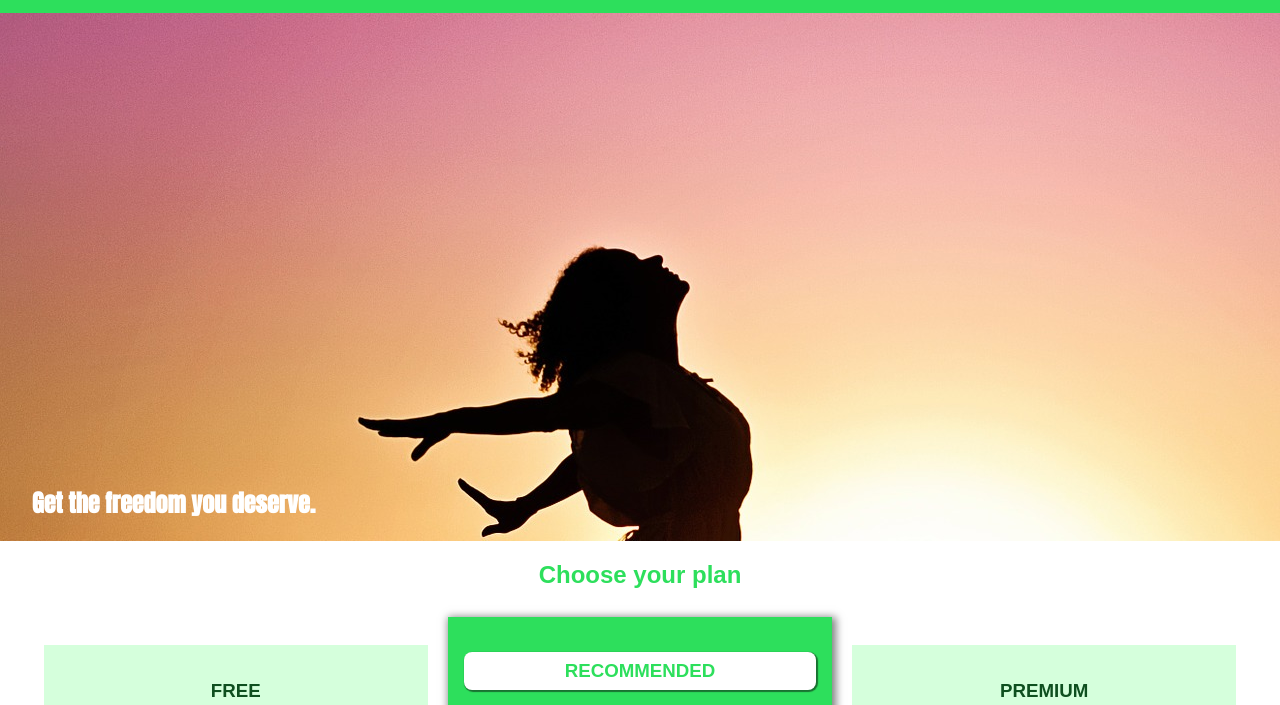
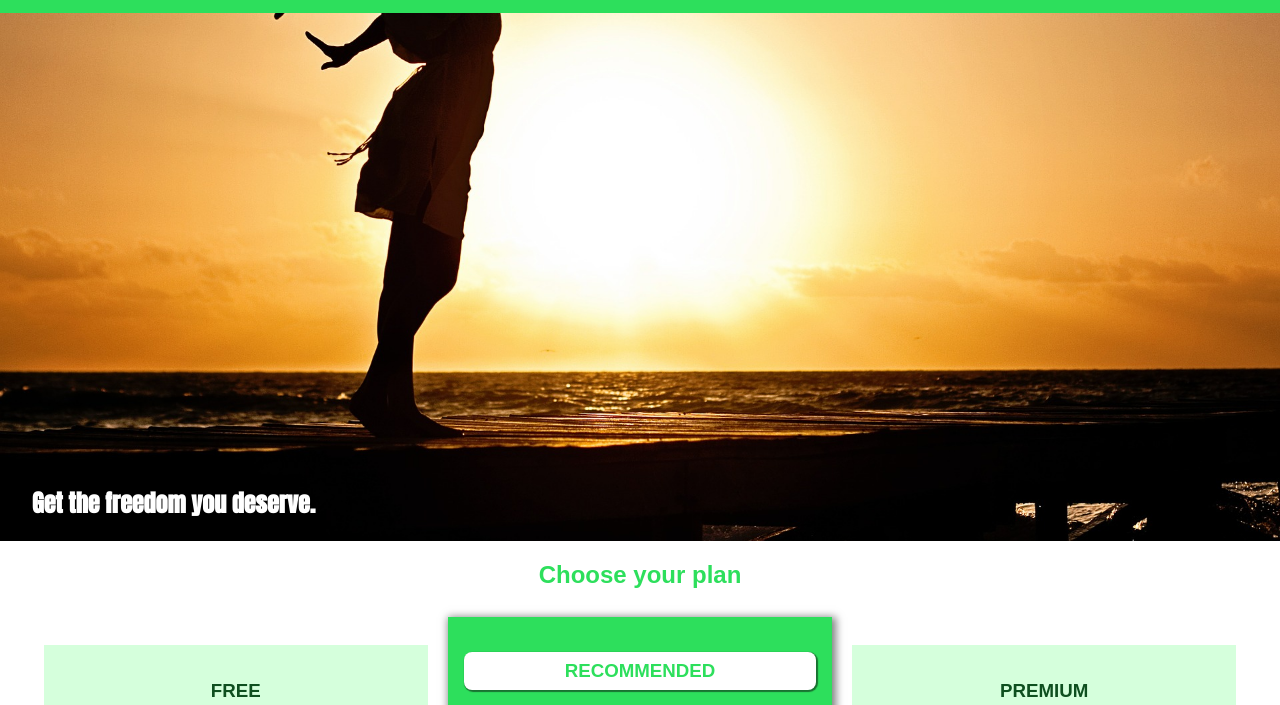
Before and after one commit to ramkp/css-complete-guide, a plain HTML site: page index.html in a window 1280 px wide. Shown: the part 54-759 px from the top of the page. Drawn offline with Linux system fonts and the light colour scheme.

Commit message:
Update main background image

```diff
--- a/main.css
+++ b/main.css
@@ -4,7 +4,7 @@ h1 {
 
 #product-overview {
   position: relative;
-  background: url("freedom.jpg");
+  background: url("freedom.jpg") left 10% bottom 10% / cover no-repeat border-box;
   height: 528px;
   margin-top: 67px;
   padding: 10px;
```
